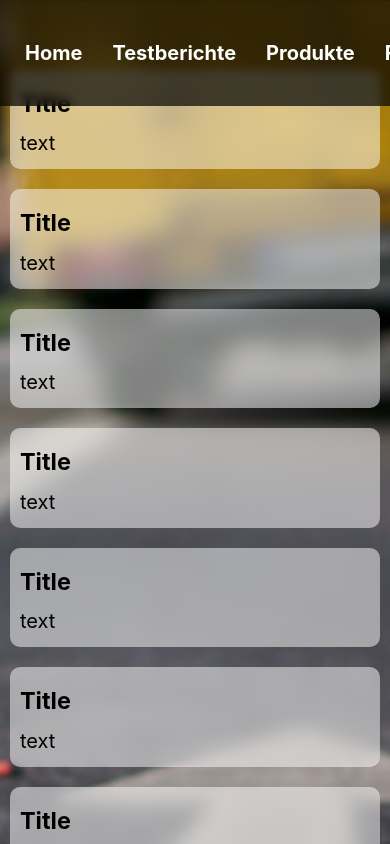
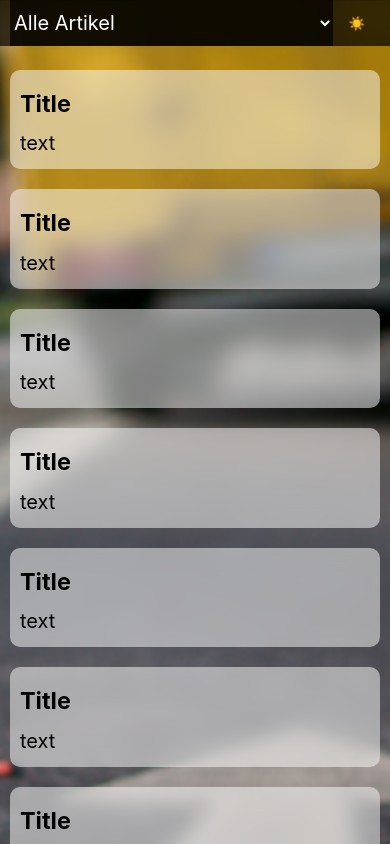
Before and after one commit to mcbauman/RealCyclists3, a Vue app: page / in a window 390 px wide. Shown: the top 844 px of the page. Built offline with nearby package versions, Linux system fonts and the light colour scheme.

Commit message:
StoreInitAndMobileHeader

```diff
--- a/src/assets/content.js
+++ b/src/assets/articles.js
@@ -1,4 +1,6 @@
-export const content = [{
+export const articles = [{
+  categorie:"testberichte",
+  image:false,
   title:"Title",
   text:"text",
   content:[{
@@ -6,6 +8,8 @@ export const content = [{
     text:"text",
   }]
 },{
+  categorie:"testberichte",
+  image:false,
   title:"Title",
   text:"text",
   content:[{
@@ -13,6 +17,8 @@ export const content = [{
     text:"text",
   }]
 },{
+  categorie:"testberichte",
+  image:false,
   title:"Title",
   text:"text",
   content:[{
@@ -21,6 +27,8 @@ export const content = [{
   }]
 },
 {
+  categorie:"testberichte",
+  image:false,
   title:"Title",
   text:"text",
   content:[{
@@ -28,6 +36,8 @@ export const content = [{
     text:"text",
   }]
 },{
+  categorie:"testberichte",
+  image:false,
   title:"Title",
   text:"text",
   content:[{
@@ -35,6 +45,8 @@ export const content = [{
     text:"text",
   }]
 },{
+  categorie:"testberichte",
+  image:false,
   title:"Title",
   text:"text",
   content:[{
@@ -43,6 +55,8 @@ export const content = [{
   }]
 },
 {
+  categorie:"testberichte",
+  image:false,
   title:"Title",
   text:"text",
   content:[{
@@ -50,6 +64,8 @@ export const content = [{
     text:"text",
   }]
 },{
+  categorie:"testberichte",
+  image:false,
   title:"Title",
   text:"text",
   content:[{
@@ -57,6 +73,8 @@ export const content = [{
     text:"text",
   }]
 },{
+  categorie:"testberichte",
+  image:false,
   title:"Title",
   text:"text",
   content:[{
@@ -65,6 +83,8 @@ export const content = [{
   }]
 },
 {
+  categorie:"testberichte",
+  image:false,
   title:"Title",
   text:"text",
   content:[{
@@ -72,6 +92,8 @@ export const content = [{
     text:"text",
   }]
 },{
+  categorie:"testberichte",
+  image:false,
   title:"Title",
   text:"text",
   content:[{
@@ -79,6 +101,8 @@ export const content = [{
     text:"text",
   }]
 },{
+  categorie:"testberichte",
+  image:false,
   title:"Title",
   text:"text",
   content:[{
--- a/src/components/Header.vue
+++ b/src/components/Header.vue
@@ -6,7 +6,7 @@ const toggleTheme = inject("toggleTheme");
 </script>
 
 <template>
-  <header>
+  <header class="webHeader">
     <RouterLink class="headerElement" to="/">Home</RouterLink>
     <RouterLink class="headerElement" to="/testberichte">Testberichte</RouterLink>
     <RouterLink class="headerElement" to="/produkte">Produkte</RouterLink>
@@ -14,6 +14,19 @@ const toggleTheme = inject("toggleTheme");
     <RouterLink class="headerElement" to="/rundumsRad">Rund ums Rad</RouterLink>
     <RouterLink class="headerElement" to="/community">community</RouterLink>
     <button class="headerElement" @click="toggleTheme">
+      {{ theme === "dark" ? "🌙" : "☀️" }}
+    </button>
+  </header>
+  <header class="phoneHeader">
+    <select>
+      <option value="all">Alle Artikel</option>
+      <option value="testberichte">Testberichte</option>
+      <option value="produkte">Produkte</option>
+      <option value="reiseberichte">Reiseberichte</option>
+      <option value="rundumsRad">Rund ums Rad</option>
+      <option value="community">Community</option>
+    </select>
+        <button class="headerElement" @click="toggleTheme">
       {{ theme === "dark" ? "🌙" : "☀️" }}
     </button>
   </header>
@@ -45,4 +58,36 @@ header {
 .headerElement:hover {
   background-color: var(--bg);
 }
+select{
+  background-color: var(--black07);
+  color: var(--white);
+  width: 100%;
+  line-height: 1.6;
+  font-family:
+    Inter,
+    -apple-system,
+    BlinkMacSystemFont,
+    'Segoe UI',
+    Roboto,
+    Oxygen,
+    Ubuntu,
+    Cantarell,
+    'Fira Sans',
+    'Droid Sans',
+    'Helvetica Neue',
+    sans-serif;
+  font-size: 20px;
+  border: none;
+  padding: 10px 0;
+}
+@media (max-width: 920px) {
+	.webHeader{
+    display: none;
+  }
+}
+@media (min-width:920px) {
+  .phoneHeader{
+    display: none;
+  }
+}
 </style>
--- /dev/null
+++ b/src/stores/content.js
@@ -0,0 +1,9 @@
+import { ref, computed } from 'vue'
+import { defineStore } from 'pinia'
+import {articles} from '../assets/articles'
+
+
+export const useContentStore = defineStore('content', () => {
+  const content = articles
+  return { content}
+})
--- a/src/views/HomeView.vue
+++ b/src/views/HomeView.vue
@@ -1,11 +1,11 @@
 <script setup>
+import { useContentStore } from '@/stores/content';
 import Article from '@/components/Article.vue';
-import { content } from '@/assets/content';
-const articles = content
+const content = useContentStore()
 </script>
 
 <template>
   <main>
-    <Article v-for="article in articles" :article="article"/>
+    <Article v-for="article in content.content" :article="article"/>
   </main>
 </template>
```
